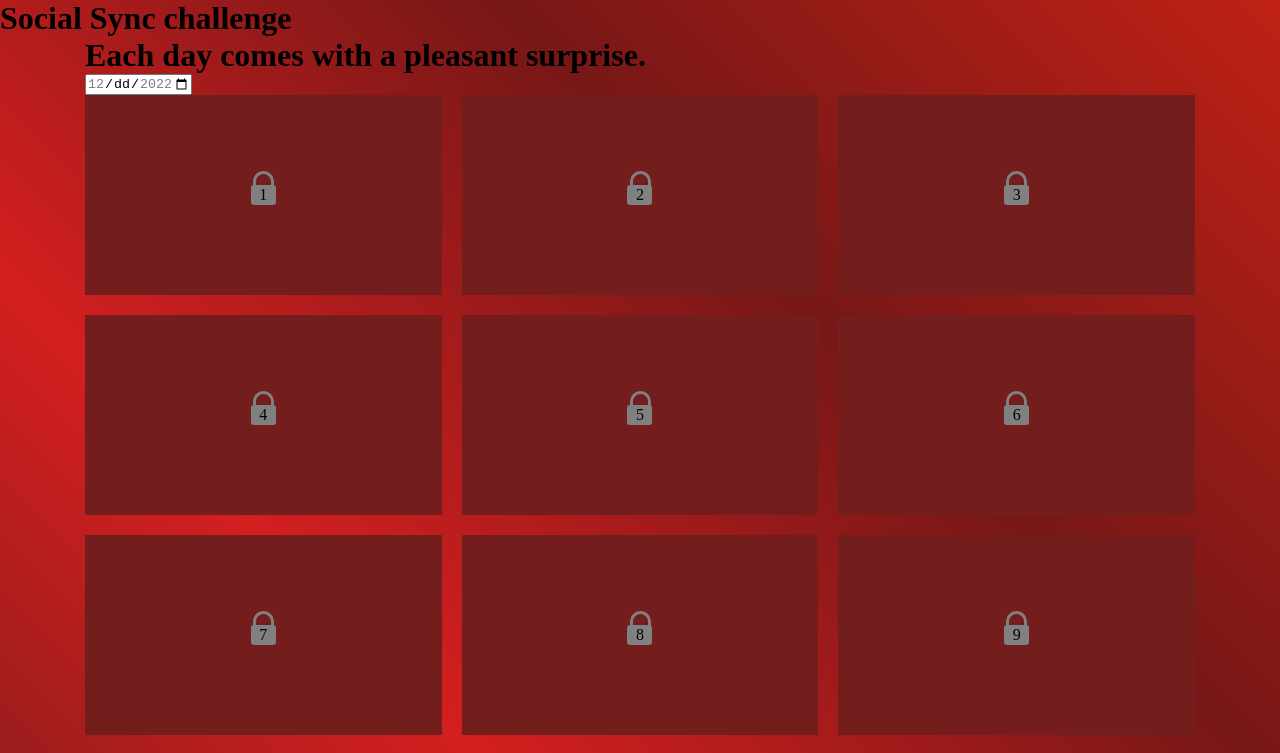
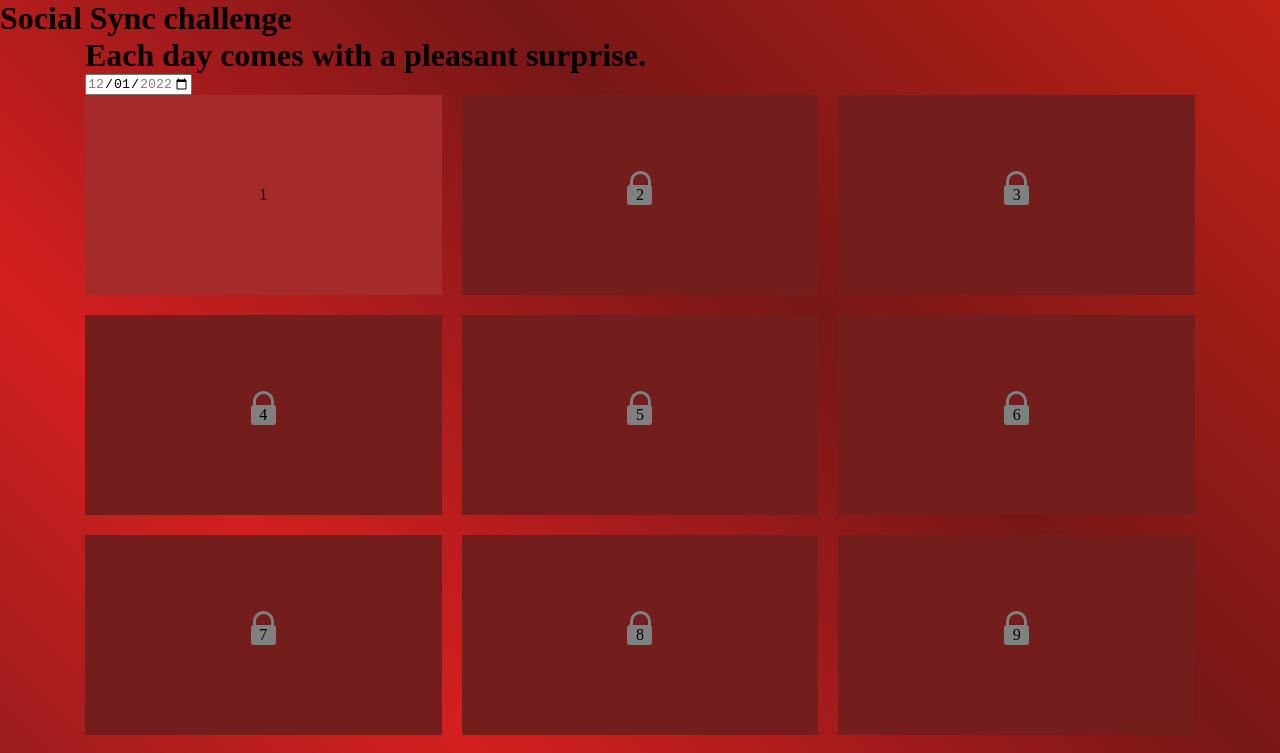
Before and after one commit to flare-s/social-sync, a React (Create React App) app: page / in a window 1280 px wide. Shown: the top 753 px of the page. Built offline with nearby package versions, Linux system fonts and the light colour scheme.

Commit message:
The functionality of locking content when the date is greater than the selected date

```diff
--- a/src/App.js
+++ b/src/App.js
@@ -1,8 +1,16 @@
 // Compatibility with older versions of React
-import React from "react";
+import React, { useState, useRef } from "react";
 import DateInput from "./components/DateInput";
 import WindowsList from "./components/WindowsList";
 function App() {
+  const dateInput = useRef();
+  const [selectedDayDate, setDate] = useState(1);
+
+  const handleDateChange = () => {
+    const getSelectedDayDate = new Date(dateInput.current.value).getDate();
+    setDate(getSelectedDayDate);
+  };
+
   return (
     <React.Fragment>
       <header>
@@ -11,8 +19,8 @@ function App() {
       <main>
         <div className="container">
           <h1>Each day comes with a pleasant surprise.</h1>
-          <DateInput />
-          <WindowsList />
+          <DateInput inputRef={dateInput} handleDateChange={handleDateChange} />
+          <WindowsList selectedDayDate={selectedDayDate} />
         </div>
       </main>
     </React.Fragment>
--- a/src/components/DateInput.js
+++ b/src/components/DateInput.js
@@ -1,10 +1,13 @@
-const DateInput = () => {
+const DateInput = ({ inputRef, handleDateChange }) => {
   return (
     <input
+      ref={inputRef}
       type="date"
       aria-label="Date of the simulated day"
       min="2022-12-01"
       max="2022-12-25"
+      defaultValue="2022-12-01"
+      onChange={handleDateChange}
     />
   );
 };
--- a/src/components/WindowsList.js
+++ b/src/components/WindowsList.js
@@ -2,7 +2,7 @@ import React, { useState, useEffect } from "react";
 import windowsArray from "../data";
 import Window from "./window/Window";
 
-const WindowsList = () => {
+const WindowsList = ({ selectedDayDate }) => {
   const [windows, setWindows] = useState(windowsArray);
 
   useEffect(() => {
@@ -17,7 +17,12 @@ const WindowsList = () => {
   return (
     <ul className="grid">
       {windows.map((window) => (
-        <Window key={window.id} windowObj={window} setWindows={setWindows} />
+        <Window
+          key={window.id}
+          windowObj={window}
+          setWindows={setWindows}
+          selectedDayDate={selectedDayDate}
+        />
       ))}
     </ul>
   );
--- a/src/components/window/Lock.module.scss
+++ b/src/components/window/Lock.module.scss
@@ -1,5 +1,6 @@
 .container {
   position: absolute;
+  z-index: 10;
   top: 0;
   left: 0;
   width: 100%;
@@ -11,13 +12,14 @@
 }
 
 .lock {
-  background: gray;
+  background-color: gray;
   border-radius: 3px;
   width: 25px;
   height: 20px;
-  //   margin-top: 60px;
-  //   margin-left: 60px;
   position: relative;
+  display: flex;
+  justify-content: center;
+  align-items: center;
 
   &::before {
     content: "";
--- a/src/components/window/Window.js
+++ b/src/components/window/Window.js
@@ -1,8 +1,9 @@
 import windowStyles from "./Window.module.scss";
 import LockStyles from "./Lock.module.scss";
 
-const Window = ({ windowObj, setWindows }) => {
+const Window = ({ windowObj, setWindows, selectedDayDate }) => {
   const handleClick = (id) => {
+    if (selectedDayDate < windowObj.day) return;
     setWindows((prevState) => {
       const newWindows = prevState.map((window) => {
         return window.id === id
@@ -16,19 +17,23 @@ const Window = ({ windowObj, setWindows }) => {
       return newWindows;
     });
   };
-
+  console.log(selectedDayDate);
   return (
     <li
       className={`${windowStyles.window} ${
-        windowObj.open ? windowStyles.active : ""
+        windowObj.open && selectedDayDate >= windowObj.day
+          ? windowStyles.active
+          : ""
       }`}
       onClick={() => handleClick(windowObj.id)}
     >
+      {selectedDayDate < windowObj.day && (
+        <div className={LockStyles.container}>
+          <div className={LockStyles.lock}>{windowObj.day}</div>
+        </div>
+      )}
       <div className={windowStyles.day}>
         <span>{windowObj.day}</span>
-      </div>
-      <div className={LockStyles.container}>
-        <div className={LockStyles.lock}></div>
       </div>
       <div>{windowObj.text}</div>
     </li>
--- a/src/components/window/Window.module.scss
+++ b/src/components/window/Window.module.scss
@@ -37,13 +37,12 @@
   }
 
   span {
-    z-index: 5;
+    position: relative;
+    z-index: 2;
   }
 }
 
 .active {
-  background-color: rgba(32, 84, 139, 0.5);
-
   .day {
     &::after {
       transform: translateX(-110%) rotate(-20deg);
```
